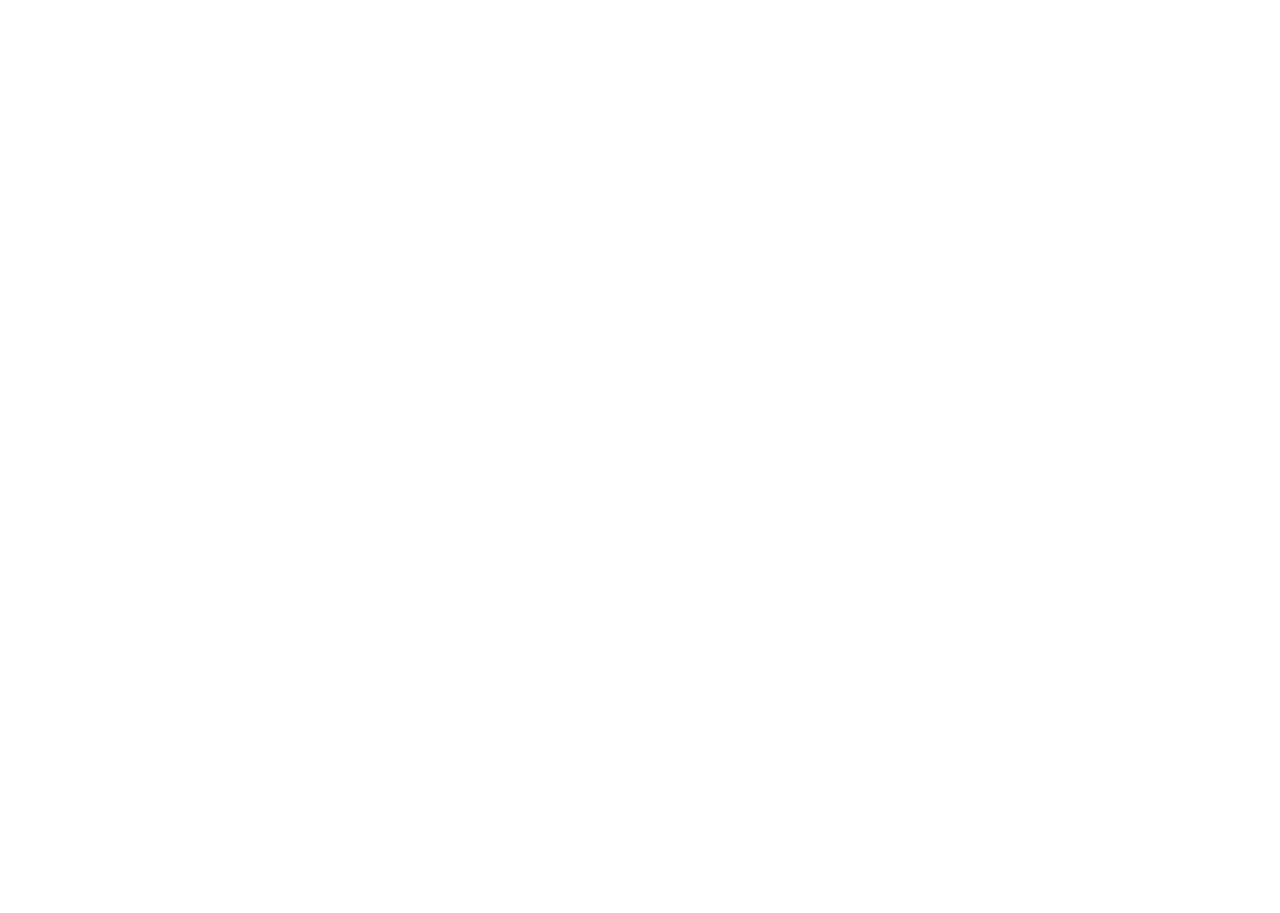
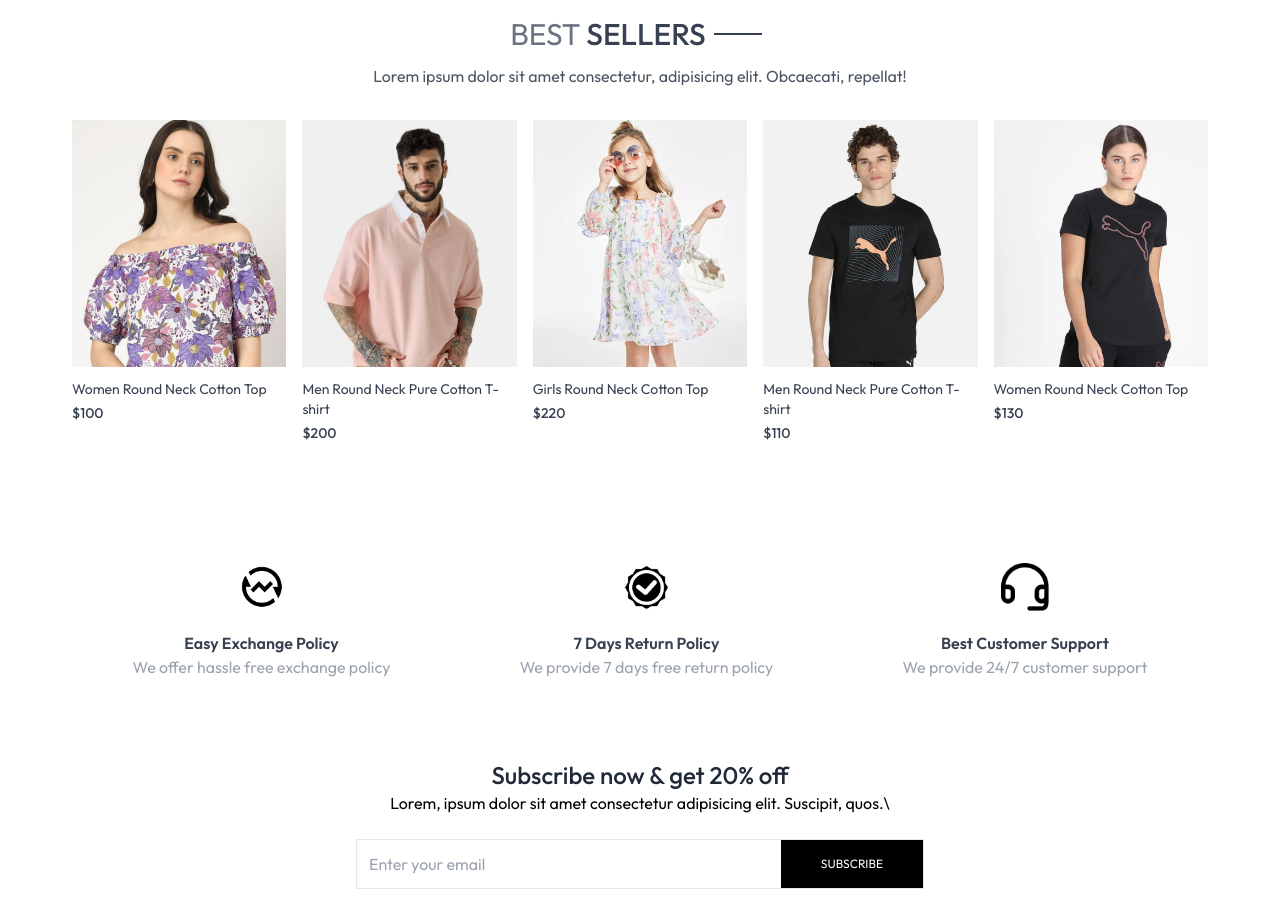
Before and after one commit to nikhilranjanchoubey/mern-ecommerce-website, a React (Vite) app in the folder frontend/: page / in a window 1280 px wide. Shown: the part 1440-2353 px from the top of the page. Before the commit the page ends 1424 px from the top, so only its background shows below. Built offline with nearby package versions, Linux system fonts and the light colour scheme.

Commit message:
Add BestSeller, OurPolicy, NewsletterBox

```diff
--- /dev/null
+++ b/frontend/src/components/BestSeller.jsx
@@ -0,0 +1,41 @@
+import { useContext, useEffect, useState } from 'react';
+import { ShopContext } from '../context/ShopContext';
+import Title from './Title';
+import ProductItem from './ProductItem';
+
+const BestSeller = () => {
+
+    const { products } = useContext(ShopContext);
+    const [bestSeller, setBestSeller] = useState([]);
+
+    useEffect(() => {
+        const bestProduct = products.filter((item) => item.bestseller);
+        setBestSeller(bestProduct.slice(0, 5));
+    }, [products]);
+
+    return (
+        <div className='my-10'>
+            <div className='text-center text-3xl py-8'>
+                <Title text1={'BEST'} text2={'SELLERS'} />
+
+                <p className='w-3/4 m-auto text-xs sm:text-sm md:text-base text-gray-600'>
+                    Lorem ipsum dolor sit amet consectetur, adipisicing elit. Obcaecati, repellat!
+                </p>
+            </div>
+
+            <div className='grid grid-cols-2 sm:grid-cols-3 md:grid-cols-4 lg:grid-cols-5 gap-4 gap-y-6'>
+                {bestSeller.map((item, index) => (
+                    <ProductItem
+                       key={item._id}
+                        id={item._id}
+                        name={item.name}
+                        image={item.image}
+                        price={item.price}
+                    />
+                ))}
+            </div>
+        </div>
+    );
+};
+
+export default BestSeller;
--- /dev/null
+++ b/frontend/src/components/NewsletterBox.jsx
@@ -0,0 +1,23 @@
+import React from 'react'
+
+const NewsletterBox = () => {
+
+    const onSubmitHandler = (event) => {
+        event.preventDefault();
+    }
+
+  return (
+    <div className='text-center'>
+        <p className='text-2xl font-medium text-gray-800'>
+            Subscribe now & get 20% off
+        </p>
+        <p clasName='text-gray-400 mt-3'>Lorem, ipsum dolor sit amet consectetur adipisicing elit. Suscipit, quos.\</p>
+        <form onSubmit={onSubmitHandler} className='w-full sm:w-1/2 flex items-center gap-3 mx-auto my-6 border pl-3'>
+            <input className='w-full sm:flex-1 outline-none' type="email" placeholder='Enter your email' required/>
+            <button type='submit' className='bg-black text-white text-xs px-10 py-4' >SUBSCRIBE</button>
+        </form>
+    </div>
+  )
+}
+
+export default NewsletterBox
--- /dev/null
+++ b/frontend/src/components/OurPolicy.jsx
@@ -0,0 +1,33 @@
+import React from 'react'
+import { assets } from '../assets/frontend_assets/assets'
+
+const OurPolicy = () => {
+  return (
+    <div className='flex flex-col sm:flex-row justify-around gap-12 sm:gap-2 text-center py-20 text-xs sm:text-sm md:text-base text-gray-700 '>
+
+    <div>
+        <img src={assets.exchange_icon} className='w-12 m-auto mb-5' alt="" />
+        <p className='font-semibold'>Easy Exchange Policy</p>
+        <p className='text-gray-400'>We offer hassle free exchange policy</p>
+
+    </div>
+
+    <div>
+        <img src={assets.quality_icon} className='w-12 m-auto mb-5' alt="" />
+        <p className='font-semibold'>7 Days Return Policy</p>
+        <p className='text-gray-400'>We provide 7 days free return policy</p>
+
+    </div>
+
+    <div>
+        <img src={assets.support_img} className='w-12 m-auto mb-5' alt="" />
+        <p className='font-semibold'>Best Customer Support</p>
+        <p className='text-gray-400'>We provide 24/7 customer support</p>
+
+    </div>
+
+    </div>
+  )
+}
+
+export default OurPolicy
--- a/frontend/src/pages/Home.jsx
+++ b/frontend/src/pages/Home.jsx
@@ -1,11 +1,17 @@
+import BestSeller from '../components/BestSeller'
 import Hero from '../components/Hero'
 import LatestCollection from '../components/LatestCollection'
+import NewsletterBox from '../components/NewsletterBox'
+import OurPolicy from '../components/OurPolicy'
 
 const Home = () => {
   return (
     <div>
       <Hero />
       <LatestCollection/>
+      <BestSeller/>
+      <OurPolicy/>
+      <NewsletterBox/>
     </div>
   )
 }
```
